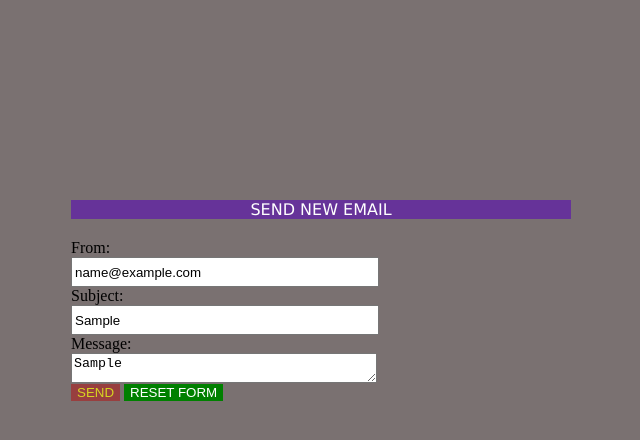
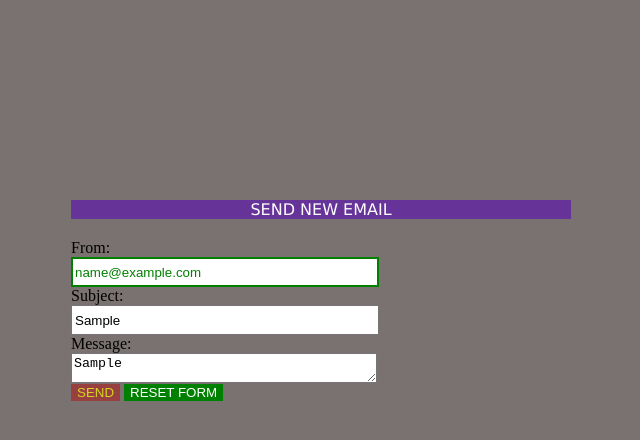
Before and after one commit to iDuvancho303/Contact-me, a plain HTML site: page index.html in a window 1280 px wide. Both pictures are taken after typing "name@example.com", "Sample", "Sample" into the empty fields and a click on the button "SEND". Shown: the whole page, without its empty margins (319-959 px from the left). Drawn offline with Linux system fonts and the light colour scheme.

Commit message:
adding more code

```diff
--- a/app.js
+++ b/app.js
@@ -16,9 +16,10 @@ const validateForm = (e) => {
     switch (e.target.name) {
         case 'email':
             if(expresiones.email.test(e.target.value)){
-                document.getElementById('email').classList.remove('incorrect')
+                document.getElementById('email').classList.remove('incorrect');
+                document.getElementById('email').classList.add('correct')
             } else {
-                document.getElementById('email').classList.add('incorrect')
+                document.getElementById('email').classList.add('incorrect');
             }
         break;
         case 'subject':
--- a/style.css
+++ b/style.css
@@ -61,8 +61,13 @@ form {
 
 /* END BUTTON SECTION */
 
-/* incorrect*/
+/* validate inputs*/
 .incorrect {
     color: red;
     border: 2px solid red
 }
+
+.correct {
+    color: green;
+    border: 2px solid green;
+}
```
